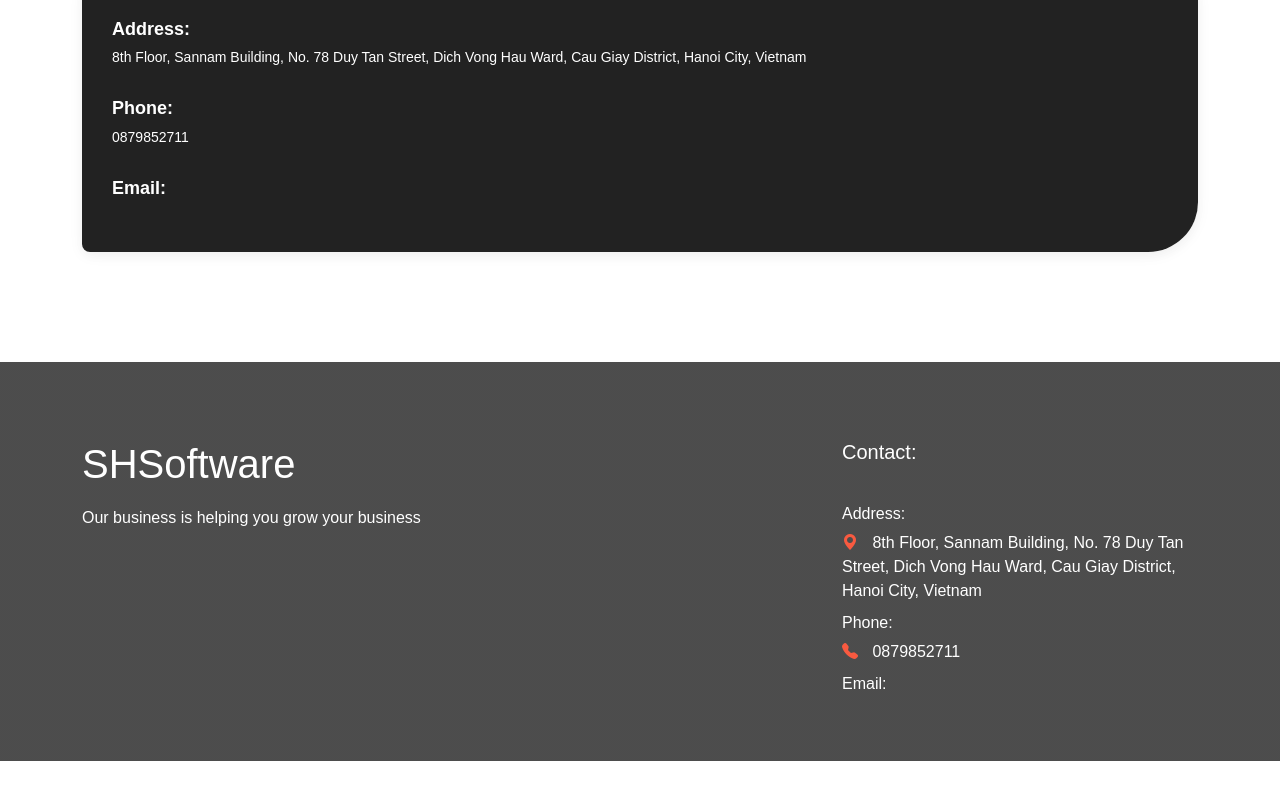
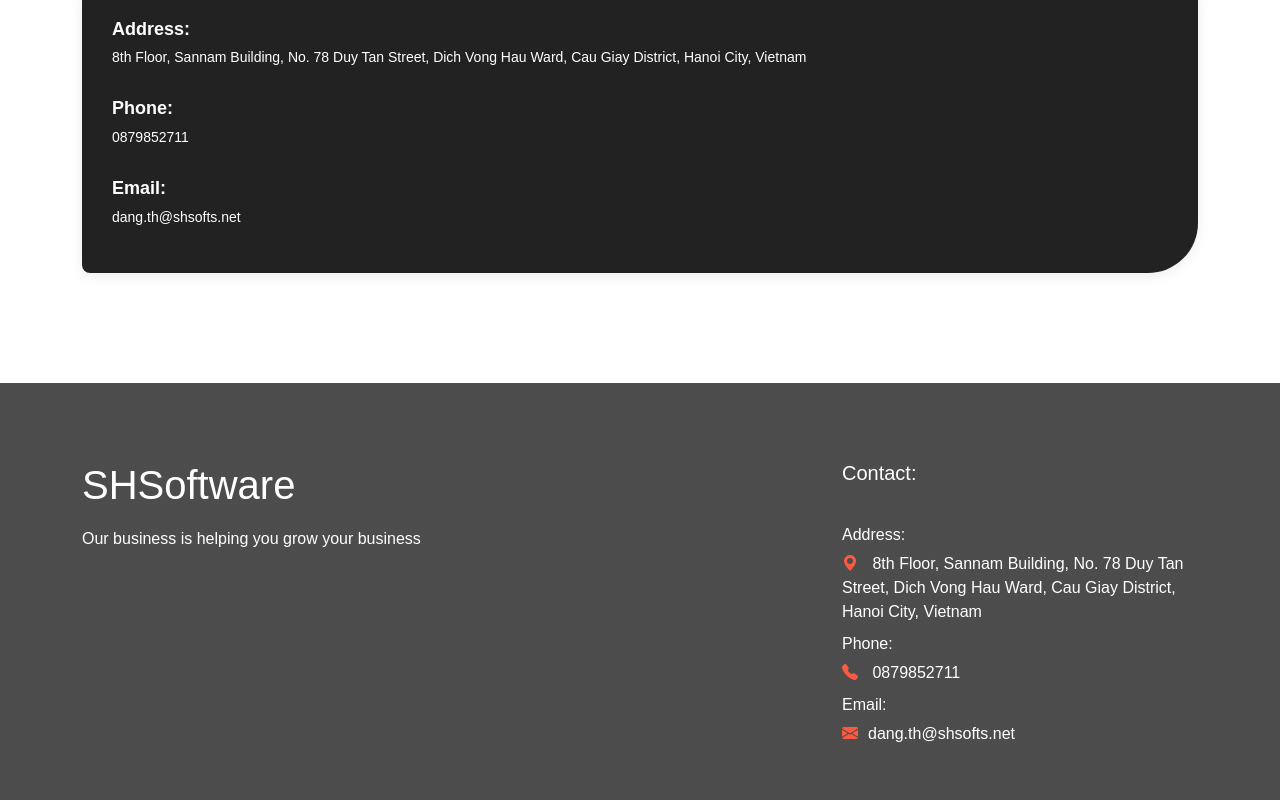
Before and after one commit to khanhphamviet/landing_shsoft, a plain HTML site: page index.html in a window 1280 px wide. Shown: the part 3590-4390 px from the top of the page. Before the commit the page ends 4351 px from the top, so only its background shows below. Drawn offline with Linux system fonts and the light colour scheme; a web font is replaced by a local one.

Commit message:
add email

```diff
--- a/index.html
+++ b/index.html
@@ -545,8 +545,7 @@
                   <div class="single-contact-info-box">
                     <div class="contact-info">
                       <h6 data-translate="contact_email_title">Email:</h6>
-                      <!-- <p>info@example.com</p>
-                        <p>email@example.com</p> -->
+                        <p>dang.th@shsofts.net</p>
                     </div>
                   </div>
                 </div>
@@ -595,6 +594,7 @@
               </div>
               <div class="contact-info">
                 <h6 data-translate="footer_email_title">Email:</h6>
+                <p><i class="bi bi-envelope-fill"></i>dang.th@shsofts.net</p>
               </div>
             </div>
           </div>
```
